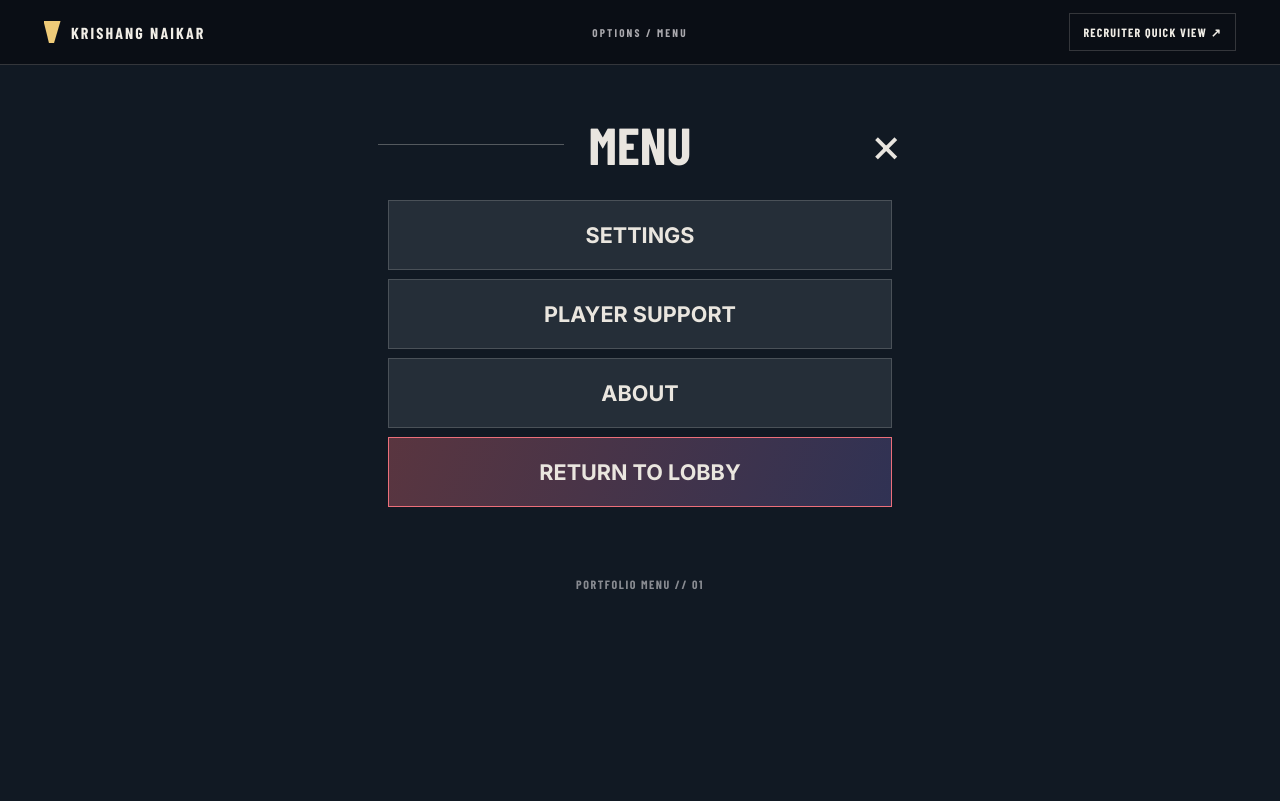
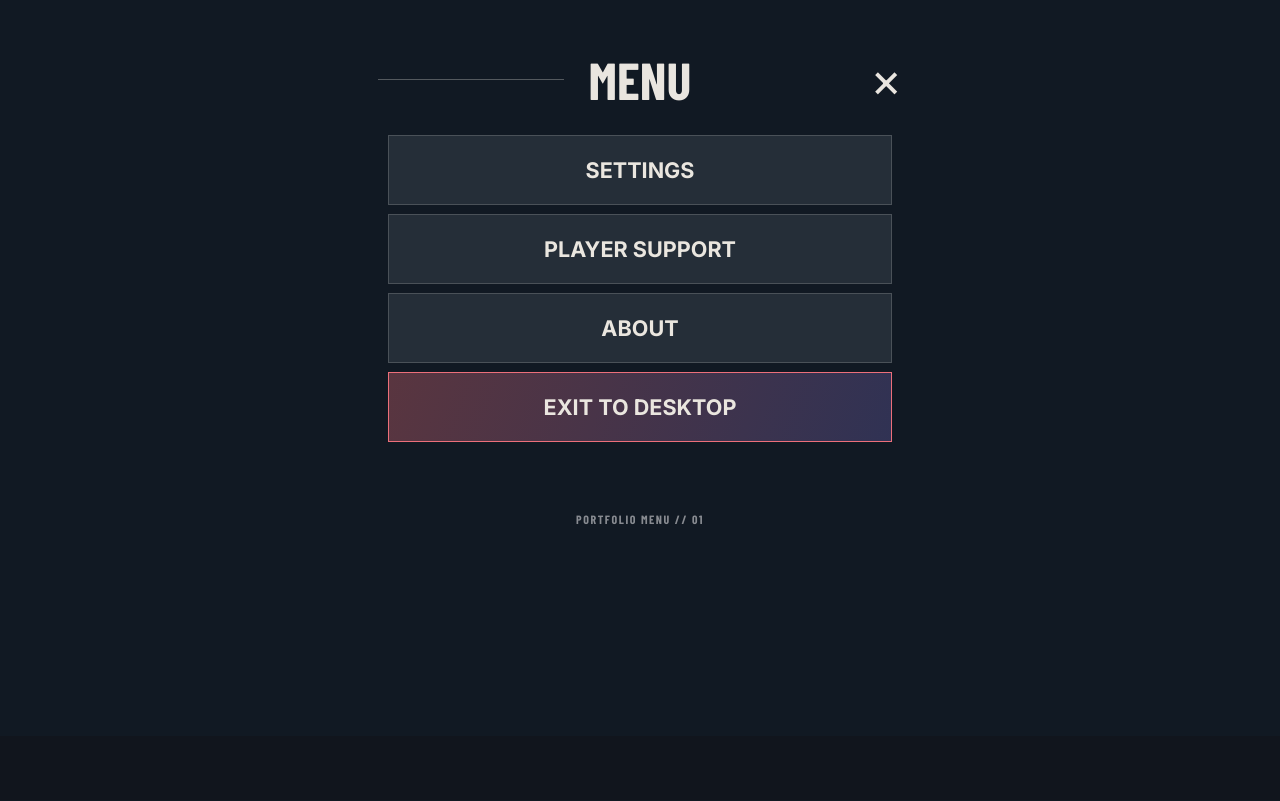
Before and after one commit to krishangnaikar/Portfolio, a Flask app: page /settings in a window 1280 px wide. After the commit the page ends 524 px from the top, so only its background shows below. Run offline with Flask 3, Linux system fonts and the light colour scheme; some web fonts are replaced.

Commit message:
Match settings screen to game pause menu

```diff
--- a/templates/settings.html
+++ b/templates/settings.html
@@ -3,12 +3,11 @@
 <head>
   <meta charset="utf-8" />
   <meta name="viewport" content="width=device-width, initial-scale=1" />
-  <meta name="theme-color" content="#17183a" />
-  <title>Menu | {{ profile.name }}</title>
+  <meta name="theme-color" content="#111923" />
+  <title>Menu | Krishang Naikar</title>
   <link rel="stylesheet" href="{{ url_for('static', filename='game-ui.css') }}" />
 </head>
 <body class="inner-page settings-page-body">
-  {% include "partials/game-header.html" %}
   <main class="settings-page">
     <section class="settings-shell" aria-labelledby="settings-title">
       <div class="settings-titlebar">
@@ -19,18 +18,12 @@
       <div class="settings-actions">
         <button type="button" class="settings-action" id="settings-toggle" aria-expanded="false" aria-controls="settings-preferences">Settings</button>
         <div class="settings-preferences" id="settings-preferences" hidden>
-          <label class="settings-pref-row">
-            <span>Reduce motion<small>Turn off interface movement and transitions.</small></span>
-            <input class="settings-switch" type="checkbox" data-preference="reduced-motion" aria-label="Reduce motion" />
-          </label>
-          <label class="settings-pref-row">
-            <span>High contrast<small>Strengthen text and panel contrast.</small></span>
-            <input class="settings-switch" type="checkbox" data-preference="high-contrast" aria-label="High contrast" />
-          </label>
+          <label class="settings-pref-row"><span>Reduce motion<small>Turn off interface movement and transitions.</small></span><input class="settings-switch" type="checkbox" data-preference="reduced-motion" aria-label="Reduce motion" /></label>
+          <label class="settings-pref-row"><span>High contrast<small>Strengthen text and panel contrast.</small></span><input class="settings-switch" type="checkbox" data-preference="high-contrast" aria-label="High contrast" /></label>
         </div>
         <a class="settings-action" href="mailto:{{ profile.email }}?subject=Portfolio%20inquiry">Player Support</a>
         <a class="settings-action" href="{{ url_for('about_page') }}">About</a>
-        <a class="settings-action return-action" href="{{ url_for('index') }}">Return to Lobby</a>
+        <a class="settings-action return-action" href="{{ url_for('index') }}" aria-label="Return to portfolio lobby">Exit to Desktop</a>
       </div>
       <p class="settings-version">PORTFOLIO MENU // 01</p>
     </section>
```
